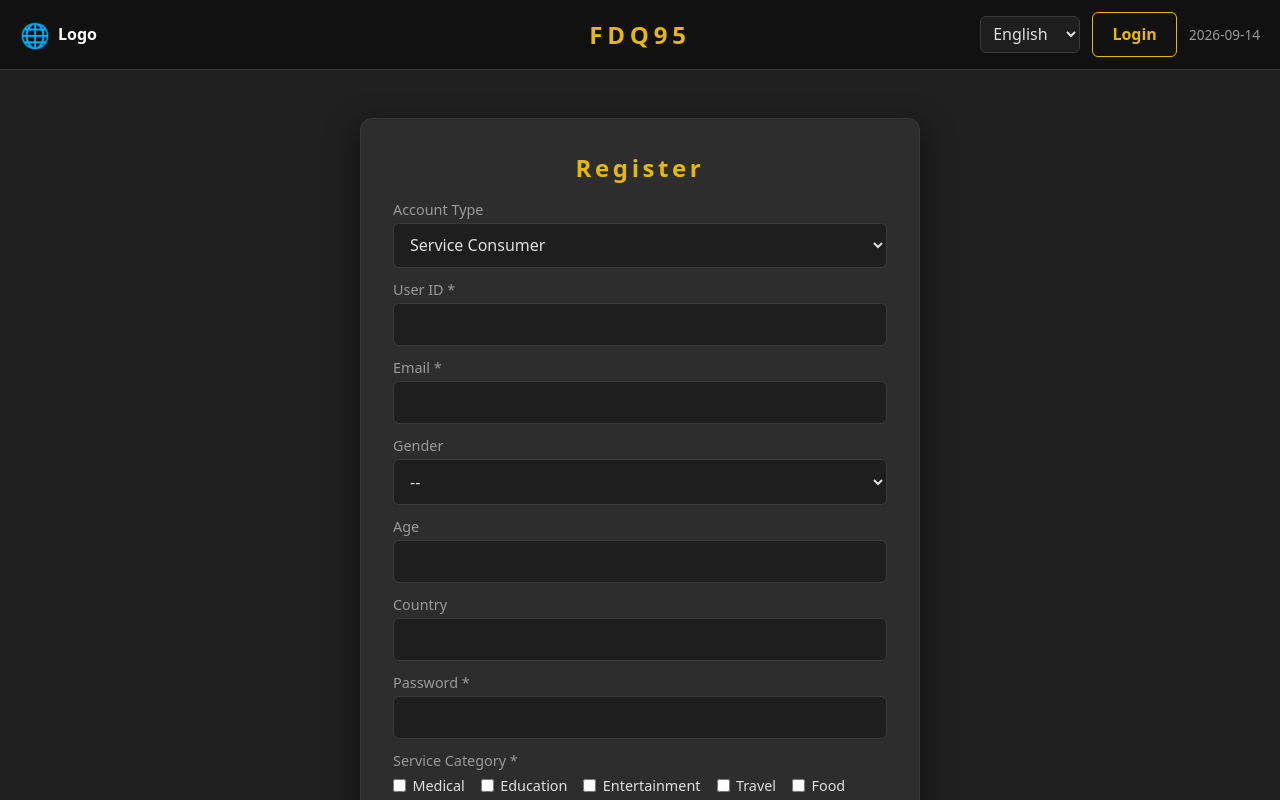
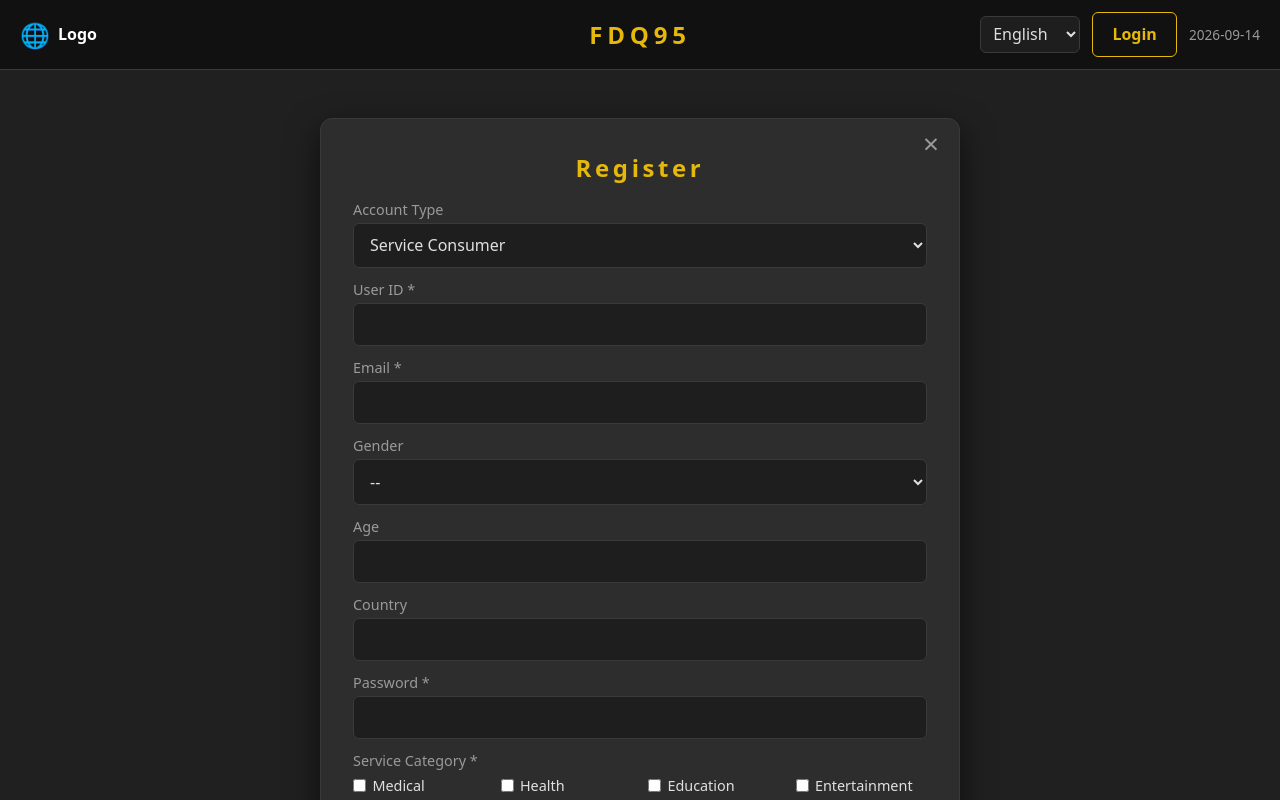
Before and after one commit to jacobshidev95/fdq95-vue, a Vue app in the folder frontend/: page /register in a window 1280 px wide. Shown: the top 800 px of the page. Built offline with nearby package versions, Linux system fonts and the light colour scheme.

Commit message:
init on 14/09/2026

```diff
--- a/frontend/src/views/HomeView.vue
+++ b/frontend/src/views/HomeView.vue
@@ -1,23 +1,13 @@
 <script setup lang="ts">
-import { useRouter } from 'vue-router'
 import { useI18nStore } from '@/stores/i18n'
 
 const i18n = useI18nStore()
-const router = useRouter()
 </script>
 
 <template>
   <section class="home">
     <h1 class="title-gold hero-title">{{ i18n.t('welcome_title') }}</h1>
     <p class="hero-desc">{{ i18n.t('welcome_desc') }}</p>
-    <div class="actions">
-      <button class="btn btn-primary" @click="router.push('/login')">
-        {{ i18n.t('login') }}
-      </button>
-      <button class="btn btn-outline" @click="router.push('/register')">
-        {{ i18n.t('register') }}
-      </button>
-    </div>
   </section>
 </template>
 
@@ -36,9 +26,4 @@ const router = useRouter()
   color: var(--text-dim);
   margin-bottom: 2rem;
 }
-.actions {
-  display: flex;
-  gap: 1rem;
-  justify-content: center;
-}
 </style>
--- a/frontend/src/views/LoginView.vue
+++ b/frontend/src/views/LoginView.vue
@@ -13,6 +13,10 @@ const email = ref('')
 const password = ref('')
 const error = ref('')
 const loading = ref(false)
+
+function close() {
+  router.push('/')
+}
 
 async function submit() {
   error.value = ''
@@ -38,6 +42,8 @@ async function submit() {
 
 <template>
   <div class="card login-card">
+    <button class="close-btn" aria-label="Close" @click="close">×</button>
+
     <h2 class="title-gold card-title">{{ i18n.t('login') }}</h2>
 
     <div v-if="error" class="notice notice-error">{{ error }}</div>
@@ -46,8 +52,12 @@ async function submit() {
     <input v-model="email" type="email" autocomplete="email" />
 
     <label>{{ i18n.t('password') }}</label>
-    <input v-model="password" type="password" autocomplete="current-password"
-           @keyup.enter="submit" />
+    <input
+      v-model="password"
+      type="password"
+      autocomplete="current-password"
+      @keyup.enter="submit"
+    />
 
     <button class="btn btn-primary btn-block" :disabled="loading" @click="submit">
       {{ i18n.t('login') }}
@@ -61,6 +71,7 @@ async function submit() {
 
 <style scoped>
 .login-card {
+  position: relative;
   width: 100%;
   max-width: 420px;
 }
@@ -73,4 +84,20 @@ async function submit() {
   margin-top: 1rem;
   font-size: 0.9rem;
 }
+.close-btn {
+  position: absolute;
+  top: 0.5rem;
+  right: 0.75rem;
+  background: transparent;
+  border: none;
+  color: var(--text-dim);
+  font-size: 1.75rem;
+  line-height: 1;
+  padding: 0.15rem 0.5rem;
+  cursor: pointer;
+  transition: color 0.15s;
+}
+.close-btn:hover {
+  color: var(--gold);
+}
 </style>
--- a/frontend/src/views/RegisterView.vue
+++ b/frontend/src/views/RegisterView.vue
@@ -10,11 +10,18 @@ const router = useRouter()
 
 type Role = 'provider' | 'consumer'
 type Category =
-  | 'medical' | 'education' | 'entertainment' | 'travel'
-  | 'food' | 'clothing' | 'industry'
+  | 'medical'
+  | 'health'
+  | 'education'
+  | 'entertainment'
+  | 'travel'
+  | 'food'
+  | 'clothing'
+  | 'industry'
 
 const CATEGORIES: { value: Category; label: string }[] = [
   { value: 'medical', label: 'Medical' },
+  { value: 'health', label: 'Health' },
   { value: 'education', label: 'Education' },
   { value: 'entertainment', label: 'Entertainment' },
   { value: 'travel', label: 'Travel' },
@@ -40,7 +47,11 @@ const error = ref('')
 const success = ref('')
 const loading = ref(false)
 
-// Single-selection behavior for checkboxes
+function close() {
+  router.push('/')
+}
+
+// 单选行为：勾选新的会自动取消旧的
 function toggleCategory(cat: Category, checked: boolean) {
   form.service_category = checked ? cat : null
 }
@@ -94,6 +105,8 @@ async function submit() {
 
 <template>
   <div class="card register-card">
+    <button class="close-btn" aria-label="Close" @click="close">×</button>
+
     <h2 class="title-gold card-title">{{ i18n.t('register') }}</h2>
 
     <div v-if="error" class="notice notice-error">{{ error }}</div>
@@ -126,19 +139,24 @@ async function submit() {
     <input v-model="form.country" type="text" />
 
     <label>{{ i18n.t('password') }} *</label>
-    <input v-model="form.password" type="password" autocomplete="new-password" />
+    <input
+      v-model="form.password"
+      type="password"
+      autocomplete="new-password"
+    />
 
     <label>{{ i18n.t('service_category') }} *</label>
     <div class="checkbox-grid">
-      <label
-        v-for="cat in CATEGORIES"
-        :key="cat.value"
-        class="checkbox-item"
-      >
+      <label v-for="cat in CATEGORIES" :key="cat.value" class="checkbox-item">
         <input
           type="checkbox"
           :checked="form.service_category === cat.value"
-          @change="toggleCategory(cat.value, ($event.target as HTMLInputElement).checked)"
+          @change="
+            toggleCategory(
+              cat.value,
+              ($event.target as HTMLInputElement).checked
+            )
+          "
         />
         <span>{{ cat.label }}</span>
       </label>
@@ -168,16 +186,19 @@ async function submit() {
 
 <style scoped>
 .register-card {
+  position: relative;
   width: 100%;
-  max-width: 560px;
+  max-width: 640px;
 }
 .card-title {
   text-align: center;
   margin: 0 0 1rem;
 }
+
+/* 8 checkboxes in 2 rows x 4 columns, aligned */
 .checkbox-grid {
-  display: flex;
-  flex-wrap: wrap;
+  display: grid;
+  grid-template-columns: repeat(4, minmax(0, 1fr));
   gap: 0.5rem 1rem;
   margin-top: 0.35rem;
 }
@@ -195,6 +216,18 @@ async function submit() {
   margin: 0;
   accent-color: var(--gold);
 }
+.checkbox-item span {
+  white-space: nowrap;
+  overflow: hidden;
+  text-overflow: ellipsis;
+}
+
+@media (max-width: 640px) {
+  .checkbox-grid {
+    grid-template-columns: repeat(2, minmax(0, 1fr));
+  }
+}
+
 .submit-btn {
   margin-top: 1.5rem;
 }
@@ -203,4 +236,21 @@ async function submit() {
   margin-top: 1rem;
   font-size: 0.9rem;
 }
+
+.close-btn {
+  position: absolute;
+  top: 0.5rem;
+  right: 0.75rem;
+  background: transparent;
+  border: none;
+  color: var(--text-dim);
+  font-size: 1.75rem;
+  line-height: 1;
+  padding: 0.15rem 0.5rem;
+  cursor: pointer;
+  transition: color 0.15s;
+}
+.close-btn:hover {
+  color: var(--gold);
+}
 </style>
```
Also changed, not shown: 2 other files (tests, documents, lock files or other folders).
